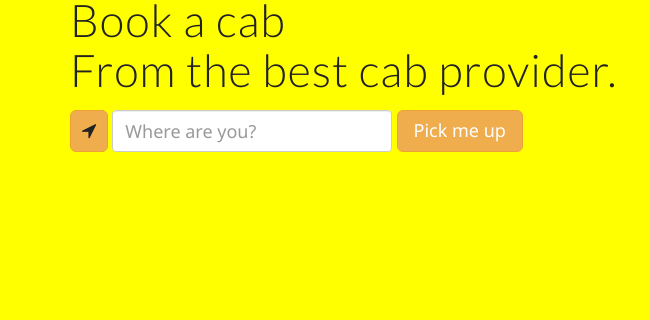
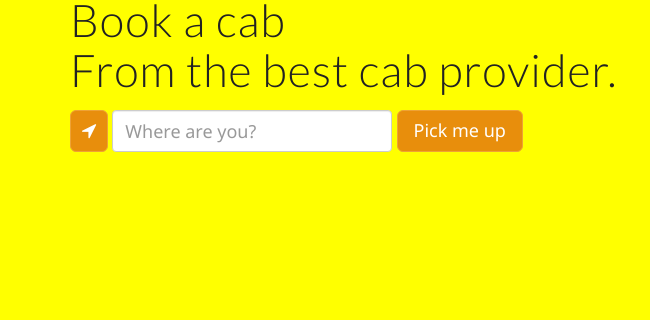
Before and after one commit to rush-skills/taxi2, a plain HTML site: page theme/index.html in a window 1280 px wide. Shown: the part 244-564 px from the top of the page, 0-650 px from the left. Drawn offline with nearby package versions, Linux system fonts and the light colour scheme; grey boxes are pictures that could not be loaded.

Commit message:
css update

```diff
--- a/theme/assets/css/style.css
+++ b/theme/assets/css/style.css
@@ -13,3 +13,9 @@ body{
 #abcd{
 	width: 87%;
 }
+.btn-warning {
+	background-color: #E88E0C;
+}
+.fa-location-arrow {
+	color: #fff;
+}
```
